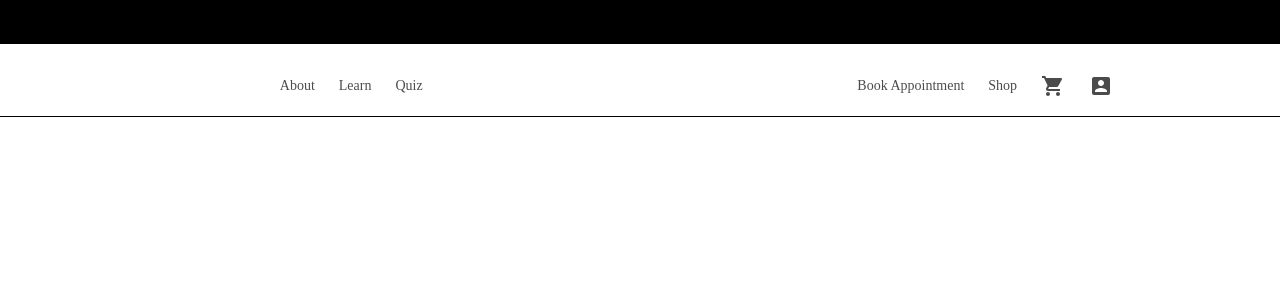
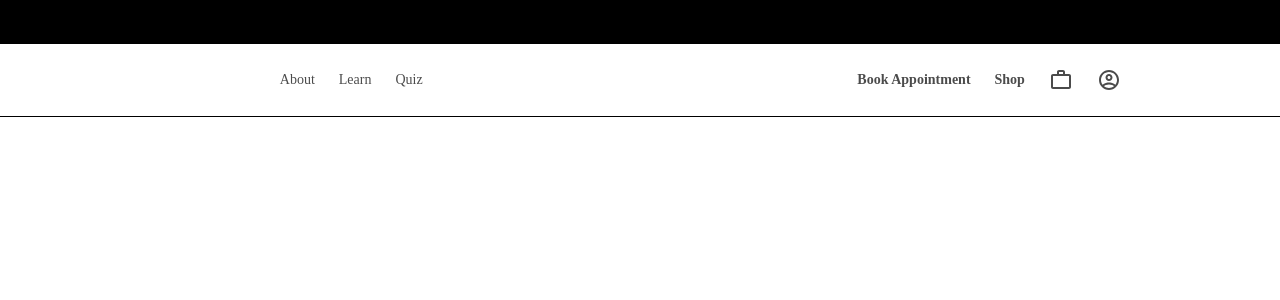
Before and after one commit to kvohra3/Anamiva, a React (Create React App) app: page /shop in a window 1280 px wide. Shown: the top 300 px of the page. Built offline with nearby package versions, Linux system fonts and the light colour scheme.

Commit message:
nav update

```diff
--- a/src/App.js
+++ b/src/App.js
@@ -13,7 +13,6 @@ import {
 import Home from './pages/Home/Home';
 import Quiz from './pages/Quiz';
 import Shop from './pages/Shop/Shop';
-import { FilterNone } from '@material-ui/icons';
 
 const routes = [
   {
@@ -85,17 +84,6 @@ let theme = createMuiTheme({
     },
   },
   overrides: {
-    MuiTab: {
-      wrapper: {
-        color: 'black',
-        '&:hover': {
-          background:
-            'linear-gradient(to right, #f1bf1a -0.45%, #ff6361 48.94%, #8064f1 100.44%)',
-          '-webkit-background-clip': 'text',
-          '-webkit-text-fill-color': 'transparent',
-        },
-      },
-    },
     MuiIconButton: {
       root: {
         fontFamily: 'Futura',
@@ -107,6 +95,7 @@ let theme = createMuiTheme({
         },
         transition: 'none',
         padding: 0,
+        'border-radius': 0,
       },
       sizeSmall: {
         fontSize: '14px',
--- a/src/components/Navbar.js
+++ b/src/components/Navbar.js
@@ -14,16 +14,16 @@ import {
 } from '@material-ui/core';
 
 import {
-  AccountBox,
-  ShoppingCart,
   Store,
   Event,
   ArrowDropDownOutlined,
+  AccountCircleOutlined,
+  WorkOutlineOutlined,
 } from '@material-ui/icons';
 
 const allIcons = {
-  acctBox: <AccountBox />,
-  shopCart: <ShoppingCart />,
+  acctBox: <AccountCircleOutlined />,
+  shopCart: <WorkOutlineOutlined />,
   store: <Store />,
   event: <Event />,
 };
@@ -46,12 +46,42 @@ const useStyles = makeStyles((theme) => ({
     borderRadius: '0px',
     borderTop: 'thin solid black',
   },
+  tabText: {
+    color: 'black',
+    fontWeight: 500,
+    display: 'flex',
+    'align-items': 'center',
+    'justify-content': 'center',
+  },
+  shopText: {
+    color: 'black',
+    fontWeight: 800,
+    display: 'flex',
+    'align-items': 'center',
+    'justify-content': 'center',
+  },
+  shopTab: {
+    background: '#F1BF1A',
+    height: '100%',
+    width: '180px',
+    '&:hover': {
+      background: 'white',
+      '& $shopText': {
+        background:
+          'linear-gradient(to right, #f1bf1a -0.45%, #ff6361 48.94%, #8064f1 100.44%)',
+        '-webkit-background-clip': 'text',
+      },
+    },
+  },
   tab: {
-    color: 'black',
     textTransform: 'none',
     'min-width': '0px',
     height: '72px',
-    display: 'inline-block',
+    '&:hover': {
+      background:
+        'linear-gradient(to right, #f1bf1a -0.45%, #ff6361 48.94%, #8064f1 100.44%)',
+      '-webkit-background-clip': 'text',
+    },
   },
   tabIcon: {
     '&:hover': {
@@ -61,11 +91,7 @@ const useStyles = makeStyles((theme) => ({
       '-webkit-text-fill-color': 'transparent',
     },
   },
-  tabs_top: {
-    background: 'transparent',
-    transition: 'background-color 0.5s ease',
-  },
-  tabs_scroll: {
+  tabs: {
     background: 'white',
     transition: 'background-color 0.5s ease',
   },
@@ -149,28 +175,48 @@ export default function Navbar(props) {
     const { currentTarget } = event;
     const id = currentTarget.id;
     const listItems = subLinkObj[id];
-    console.log('$$ handle open', currentTarget.href);
 
-    if (!currentTarget.href) {
-      setItems(listItems);
-      setOpen(true);
-      setValue(id);
+    setItems(listItems);
+    setOpen(true);
+    setValue(id);
+  };
+
+  const setIconColor = (event) => {
+    const svg = event.target.querySelector('svg');
+    console.log('$$ svg set', svg);
+    if (svg) {
+      svg.style.color = 'red';
+    }
+  };
+
+  const resetIconColor = (event) => {
+    const svg = event.target.querySelector('svg');
+
+    console.log('$$ svg reset', svg);
+    if (svg) {
+      svg.style.color = 'black';
     }
   };
 
   const leftContent = data.leftContent.map((c, index) => {
     const label = c.arrowDropDown ? (
-      <IconButton size="small" className={classes.tab}>
+      <IconButton
+        size="small"
+        className={classes.tabText}
+        // onMouseEnter={setIconColor}
+        // onMouseLeave={resetIconColor}
+      >
         {c.title}
         <ArrowDropDownOutlined
           id={`icon-arrowdown-${index}`}
           fontSize="inherit"
           color="inherit"
           className={classes.tabIcon}
+          style={{ 'padding-left': '10px' }}
         />
       </IconButton>
     ) : (
-      <IconButton size="small" className={classes.tab}>
+      <IconButton size="small" className={classes.tabText}>
         {c.title}
       </IconButton>
     );
@@ -188,19 +234,12 @@ export default function Navbar(props) {
   });
 
   const rightContent = data.rightContent.map((c, index) => {
-    const style = c.id
-      ? {
-          background: '#F1BF1A',
-          width: '180px',
-          fontWeight: 800,
-        }
-      : {};
     const label = c.icon ? (
-      <IconButton size="small" className={classes.tab}>
+      <IconButton size="small" className={classes.tabText}>
         {allIcons[c.icon]}
       </IconButton>
     ) : (
-      <IconButton size="small" className={classes.tab}>
+      <IconButton size="small" className={classes.shopText}>
         {c.title}
       </IconButton>
     );
@@ -212,8 +251,7 @@ export default function Navbar(props) {
         label={label}
         title={c.title}
         href={c.url ? c.url : null}
-        className={classes.tab}
-        style={style}
+        className={c.id ? classes.shopTab : classes.tab}
       />
     );
   });
@@ -247,6 +285,7 @@ export default function Navbar(props) {
           style={{
             color: 'white',
             fontSize: '14px',
+            'letter-spacing': '0.16em',
           }}
         >
           {data.ticker}
@@ -258,7 +297,7 @@ export default function Navbar(props) {
         onMouseLeave={handleClose}
       >
         <AppBar className={classes.root} style={{ position: navPosition }}>
-          <Toolbar className={classes.tabs_scroll}>
+          <Toolbar className={classes.tabs}>
             <Grid
               container
               direction="row"
```
